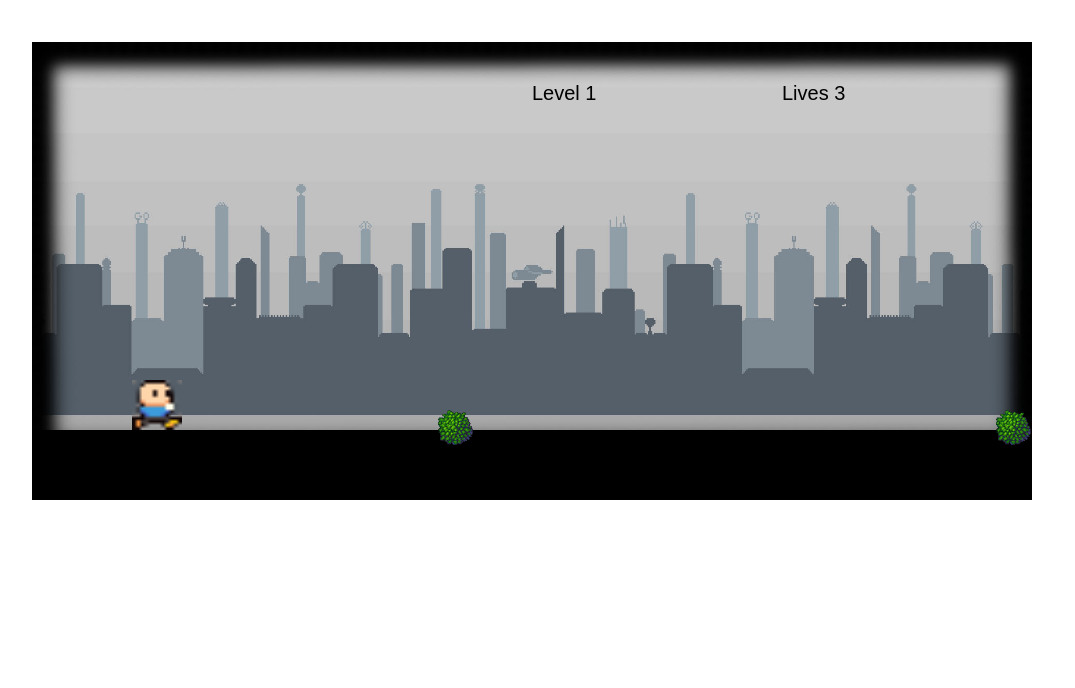
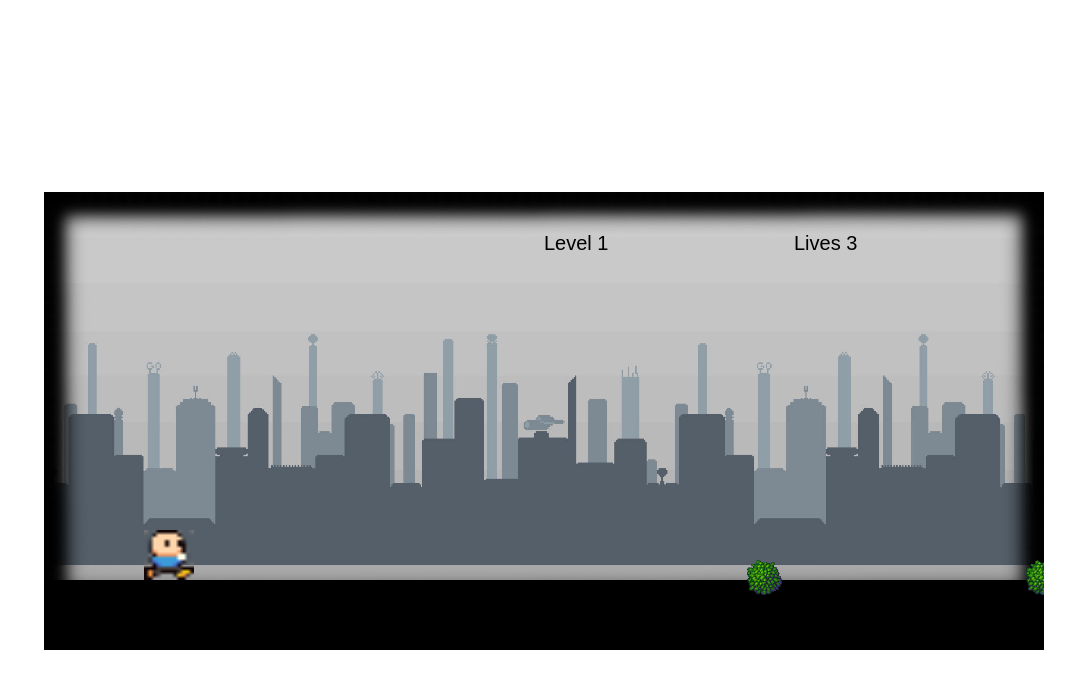
Before and after one commit to vonspiegel/Dont-step-on--the-grass, a plain HTML site: page index.html in a window 1280 px wide. Both pictures are taken after a click on the link "PLAY". Shown: the whole page, without its empty margins (96-1171 px from the left). Drawn offline with Linux system fonts and the light colour scheme; a web font is replaced by a local one.

Commit message:
Version to show

```diff
--- a/game.js
+++ b/game.js
@@ -11,6 +11,7 @@ function Game(canvas, gameEndedHandler) {
   this.intervalId;
   this.level = 1;
   this.crash = new Audio("./sounds/Strong_Punch-Mike_Koenig-574430706.mp3");
+  this.soundtrack = new Audio("./sounds/Electric_Rain.mp3");
 
   this._clearCanvas = function() {
     this.ctx.clearRect(0, 0, canvas.width, canvas.height);
@@ -31,25 +32,17 @@ function Game(canvas, gameEndedHandler) {
       this._createObstacle();
     };
 
-    this.obstacles.filter(function(obstacle) {
-      obstacle.update();
-
-
+    this.obstacles = this.obstacles.filter(function(obstacle) {
+      return obstacle.isInScreen();
     });
 
     this.player.update();
 
-    this.obstacles = this.obstacles.filter(function(obstacle) {
-      return obstacle.isInScreen();
-    });
-
     this.obstacles.forEach(function(obstacle) {
       obstacle.update();
-
       if (this.player.checkCollideWithObstacle(obstacle)) {
         this.player.loseLife();
         this.crash.play();
-
         obstacle.die();
       }
     }.bind(this));
@@ -75,6 +68,7 @@ function Game(canvas, gameEndedHandler) {
 };
 
 Game.prototype.start = function() {
+  this.soundtrack.play();
   this.intervalId = setInterval(function() {
     this.speedCounter++;
     this.level++;
@@ -85,18 +79,19 @@ Game.prototype.start = function() {
     this._clearCanvas();
     this._drawCanvas();
 
-    this.animation = window.requestAnimationFrame(loop.bind(this));
-
     if (this.player.isDead()) {
       this.gameEndedHandler();
+    } else {
+      this.animation = window.requestAnimationFrame(loop.bind(this));
     }
-
   };
 
   window.requestAnimationFrame(loop.bind(this));
 };
 
 Game.prototype.end = function() {
+  this.soundtrack.pause();
+  this.soundtrack.currentTime = 0;
   window.cancelAnimationFrame(this.animation);
   clearInterval(this.intervalId)
 }
--- a/main.js
+++ b/main.js
@@ -3,6 +3,8 @@
 var splashScreen;
 var gameScreen;
 var endScreen;
+var startButton;
+var restartButton;
 
 function startGameClick() {
   destroySplashScreen();
@@ -47,8 +49,8 @@ function buildSplashScreen() {
   </div>
   `);
 
-  splashScreen.querySelector(".button");
-  splashScreen.addEventListener("click", startGameClick);
+  startButton = splashScreen.querySelector(".button");
+  startButton.addEventListener("click", startGameClick);
 };
 
 function destroySplashScreen() {
@@ -63,8 +65,7 @@ function buildGameScreen() {
   var canvas = document.querySelector("canvas");
   var gameEnded = function() {
     game.end();
-    destroyGameScreen();
-    buildEndScreen();
+    reloadEndScreen();
   }
   var game = new Game(canvas, gameEnded);
 
@@ -95,8 +96,8 @@ function buildEndScreen() {
   </div>
   `);
 
-  endScreen.querySelector(".button");
-  endScreen.addEventListener("click", buildGameScreen);
+  restartButton = endScreen.querySelector(".button");
+  restartButton.addEventListener("click", buildGameScreen);
 };
 
 function destroyEndScreen() {
--- a/obstacle.js
+++ b/obstacle.js
@@ -23,5 +23,5 @@ Obstacle.prototype.isInScreen = function() {
 };
 
 Obstacle.prototype.die = function() {
-  this.x = -1500;
+  this.x = 1500;
 }
--- a/player.js
+++ b/player.js
@@ -22,9 +22,9 @@ Player.prototype.jump = function() {
     this.speed = -20;
     this.isJumping = true;
     this.jumping.play();
-  };
+  }
+    this.jumping.currentTime = 0;
 
-  this.jumping.stop();
 };
 
 Player.prototype.draw = function() {
@@ -48,20 +48,18 @@ Player.prototype.update = function() {
     this.speed = 0;
     this.isJumping = false;
   }
-  console.log(this.y)
 };
 
 Player.prototype.checkCollideWithObstacle = function(obstacle) {
-  var collidesRight = this.x + this.size > obstacle.x
-  var collidesLeft = this.x < obstacle.x + obstacle.size
-  var collidesBottom = this.y + this.size > obstacle.y
+  var collidesRight = this.x + this.size >= obstacle.x;
+  var collidesLeft = this.x <= obstacle.x + obstacle.size
+  var collidesBottom = this.y + this.size >= obstacle.y
 
   return collidesRight && collidesLeft && collidesBottom;
 };
 
 Player.prototype.loseLife = function() {
   this.lives--;
-  console.log(`Lifes remaining: ${this.lives}`);
 };
 
 Player.prototype.isDead = function() {
--- a/style.css
+++ b/style.css
@@ -58,8 +58,13 @@ h1 {
 }
 
 .game-screen {
-  margin: auto auto;
-  width: 80%;
+  margin: 0 auto;
+  width: 1000px;
+  text-align: center;
+  display: flex;
+  justify-content: center;
+  height: 100vh;
+  flex-direction: column;
 }
 
 .game-screen canvas {
@@ -68,10 +73,6 @@ h1 {
   background-repeat: no-repeat;
   background-position: center center;
   z-index: -1
-}
-
-.game-screen canvas {
-  position: center center
 }
 
 .end-screen {
```
